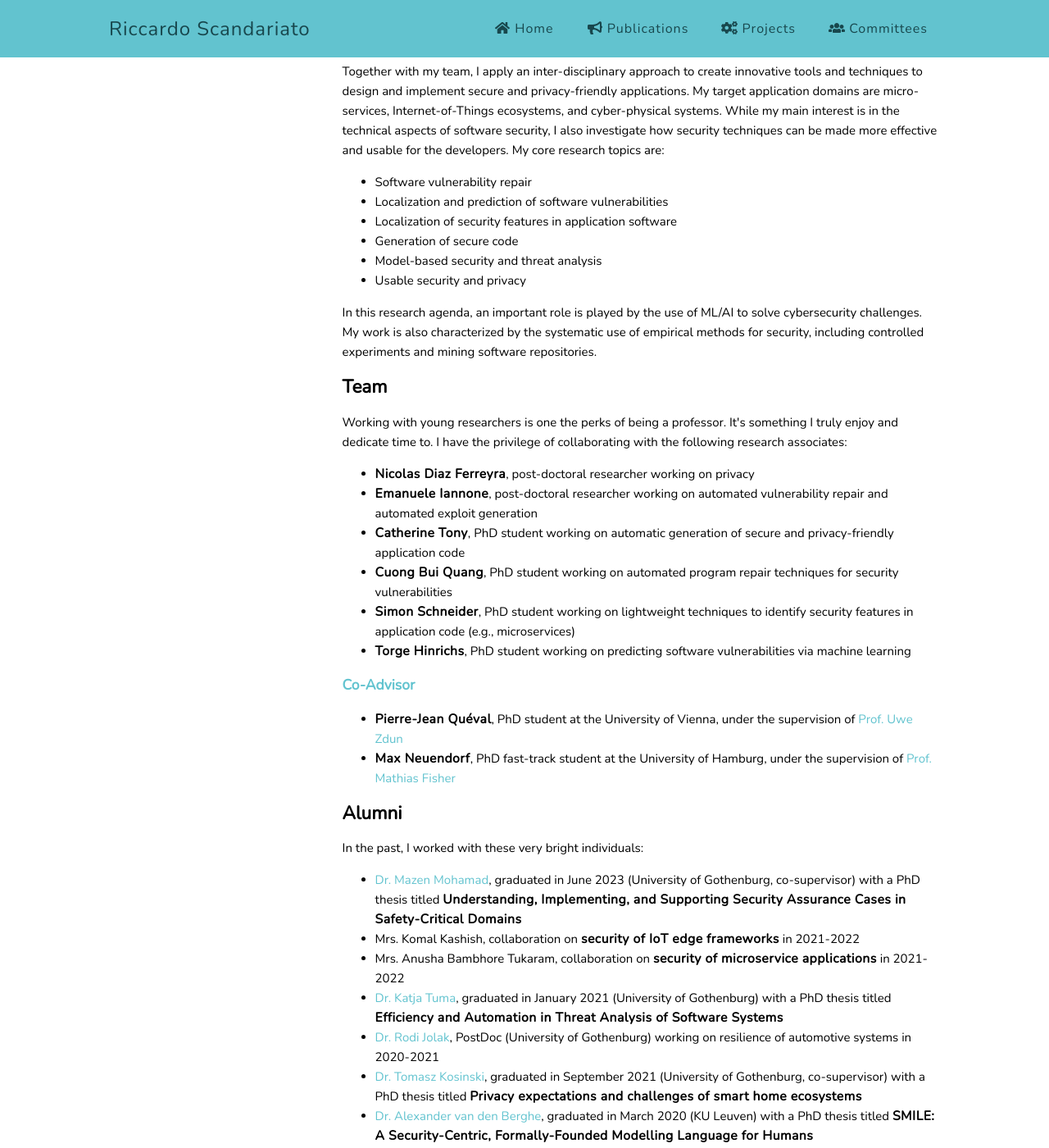
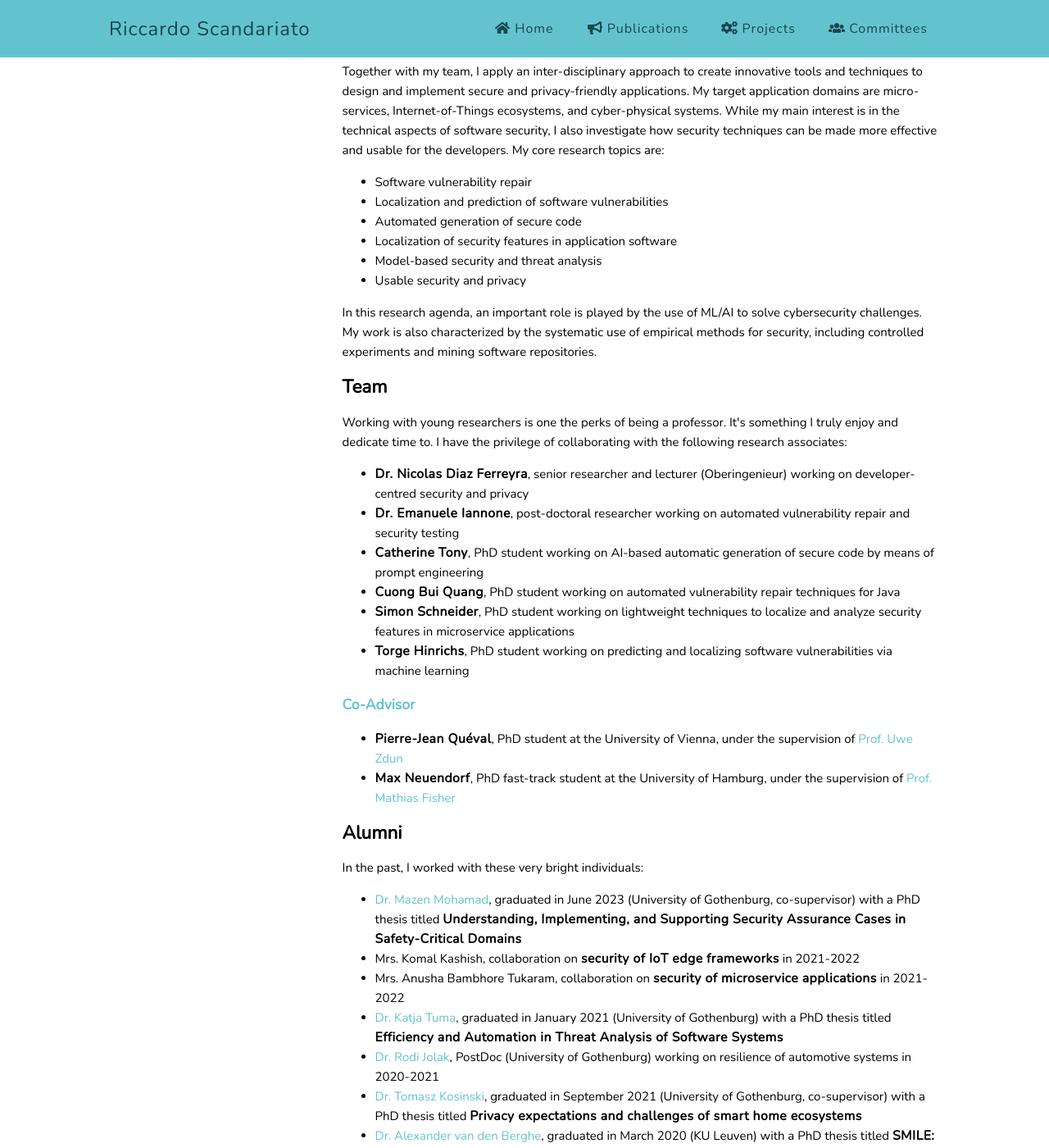
Before and after one commit to riccardoscandariato/riccardoscandariato.github.io, a Jekyll site: the page built from index.md, in a window 1280 px wide and 1400 px high, scrolled down 1006 px. Shown: the whole window at 82% size. Built offline with Jekyll 4.4.1, drawn with Linux system fonts in a browser that asks for light colours.

Commit message:
home - team and topics

```diff
--- a/index.md
+++ b/index.md
@@ -70,12 +70,12 @@
 
 <p>Working with young researchers is one the perks of being a professor. It's something I truly enjoy and dedicate time to. I have the privilege of collaborating with the following research associates:</p>
 <ul>
-<li><strong>Nicolas Diaz Ferreyra</strong>, post-doctoral researcher working on privacy</li>
-<li><strong>Emanuele Iannone</strong>, post-doctoral researcher working on automated vulnerability repair and automated exploit generation</li>
-<li><strong>Catherine Tony</strong>, PhD student working on automatic generation of secure and privacy-friendly application code</li>
-<li><strong>Cuong Bui Quang</strong>, PhD student working on automated program repair techniques for security vulnerabilities</li>
-<li><strong>Simon Schneider</strong>, PhD student working on lightweight techniques to identify security features in application code (e.g., microservices)</li>
-<li><strong>Torge Hinrichs</strong>, PhD student working on predicting software vulnerabilities via machine learning</li>
+<li><strong>Dr. Nicolas Diaz Ferreyra</strong>, senior researcher and lecturer (Oberingenieur) working on developer-centred security and privacy</li>
+<li><strong>Dr. Emanuele Iannone</strong>, post-doctoral researcher working on automated vulnerability repair and security testing</li>
+<li><strong>Catherine Tony</strong>, PhD student working on AI-based automatic generation of secure code by means of prompt engineering</li>
+<li><strong>Cuong Bui Quang</strong>, PhD student working on automated vulnerability repair techniques for Java</li>
+<li><strong>Simon Schneider</strong>, PhD student working on lightweight techniques to localize and analyze security features in microservice applications</li>
+<li><strong>Torge Hinrichs</strong>, PhD student working on predicting and localizing software vulnerabilities via machine learning</li>
 </ul>
 
 <h3>Co-Advisor</h3>
```
Also changed, not shown: other parts of index.md (+1 -1 lines).
